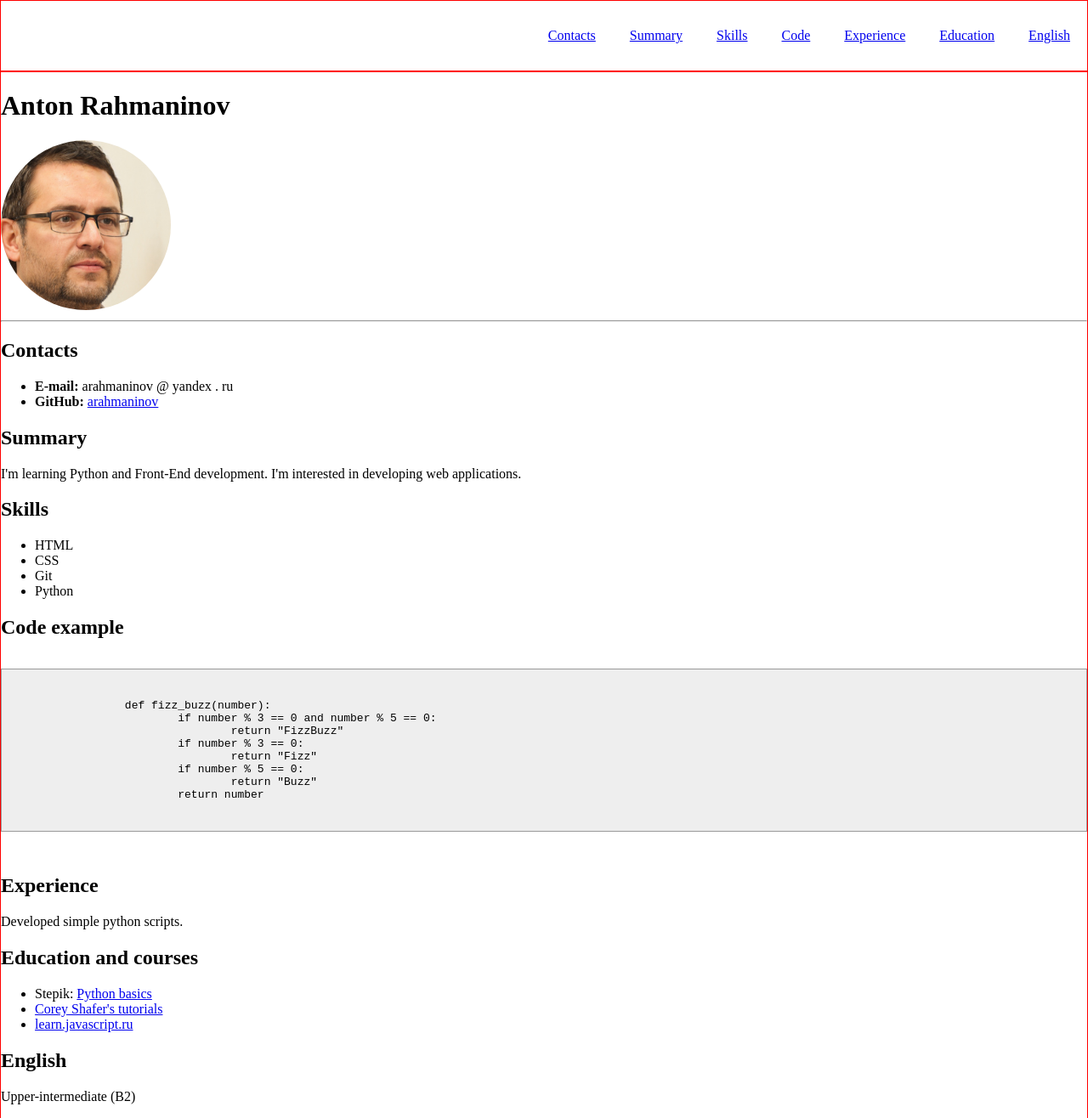
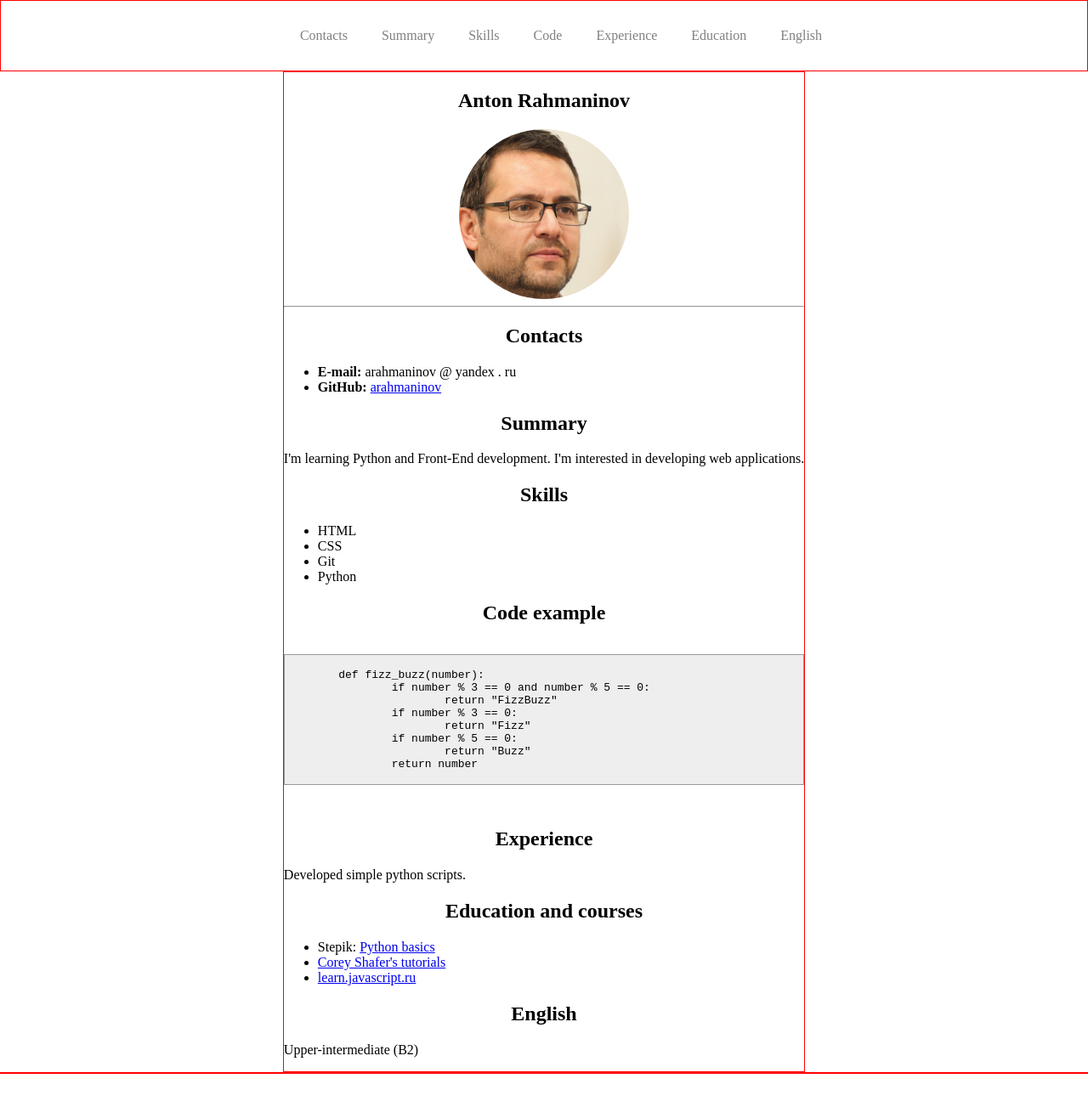
Before and after one commit to arahmaninov/rsschool-cv, a plain HTML site: page index.html in a window 1280 px wide. Shown: the whole page at 85% size. After the commit the page ends 1264 px from the top, so only its background shows below. Drawn offline with Linux system fonts and the light colour scheme.

Commit message:
feat: add css styles

```diff
--- a/index.html
+++ b/index.html
@@ -24,30 +24,35 @@
 			</nav>
 		</div>
 	</header>
-	<main class="main">
+	<main class="main main-container">
 		<div class="container">
-			<h1>Anton Rahmaninov</h1>
+			<section class="section" id="profile">
+				<h1 class="section-title">Anton Rahmaninov</h1>
 				<img src="assets/img/photo.jpg" alt="my photo">
 				<hr>
-
-			<h2 id="contacts">Contacts</h2>
+			</section>
+			<section class="section" id="contacts">
+				<h2 class="section-title">Contacts</h2>
 				<ul>
 					<li><strong>E-mail:</strong> arahmaninov @ yandex . ru</li>
 					<li><strong>GitHub:</strong> <a href="https://github.com/arahmaninov">arahmaninov</a></li>
 				</ul>
-
-			<h2 id="summary">Summary</h2>
+			</section>
+			<section class="section" id="summary">
+				<h2 class="section-title">Summary</h2>
 				<p>I'm learning Python and Front-End development. I'm interested in developing web applications.</p>
-
-			<h2 id="skills">Skills</h2>
+			</section>
+			<section class="section" id="skills">
+				<h2 class="section-title">Skills</h2>
 				<ul>
 					<li>HTML</li>
 					<li>CSS</li>
 					<li>Git</li>
 					<li>Python</li>
 				</ul>
-
-			<h2 id="code">Code example</h2>
+			</section>
+			<section class="section" id="code">
+				<h2 class="section-title">Code example</h2>
 				<pre>
 					<code>
 	def fizz_buzz(number):
@@ -60,21 +65,24 @@
 		return number
 					</code>
 				</pre>
-
-			<h2 id="experience">Experience</h2>
+			</section>
+			<section class="section" id="experience">
+				<h2 class="section-title">Experience</h2>
 				<p>Developed simple python scripts.</p>
-
-			<h2 id="education">Education and courses</h2>
+			</section>
+			<section class="section" id="education">
+				<h2 class="section-title">Education and courses</h2>
 				<ul>
 					<li>Stepik: <a href="https://stepik.org/cert/933350">Python basics</a></li>
 					<li><a href="https://www.youtube.com/c/Coreyms">Corey Shafer's tutorials</a></li>
 					<li><a href="https://learn.javascript.ru/">learn.javascript.ru</a></li>
 				</ul>
-
-			<h2 id="english">English</h2>
+			</section>
+			<section class="section" id="english">
+				<h2 class="section-title">English</h2>
 				<p>Upper-intermediate (B2)</p>
+			</section>
 		</div>
-
 	</main>
 	<footer class="footer">
 		<div class="container">
--- a/style.css
+++ b/style.css
@@ -16,13 +16,16 @@ body{
 img{
   width: 200px;
   border-radius: 50%;
+  display: block;
+  margin: 0px auto;
 }
 
 pre code {
   background-color: #eee;
   border: 1px solid #999;
   display: block;
-  padding: 20px;
+  padding: 1px;
+
 }
 
 .header{
@@ -30,6 +33,7 @@ pre code {
 }
 .main{
   border: 1px solid red;
+  margin: 0px auto;
 }
 .footer{
   border: 1px solid red;
@@ -40,11 +44,26 @@ pre code {
 }
 .nav-list{
   display: flex;
-  justify-content: flex-end;
+  justify-content: center;
   align-items: center;
   list-style: none;
 }
 .nav-link{
   padding: 0 20px;
   line-height: 50px;
+  transition: .3s;
+  text-decoration: none;
 }
+.nav-link:link{
+  color: gray;
+}
+.nav-link:visited{
+  color: gray;
+}
+.nav-link:hover{
+  color: darkgray;
+  text-decoration: underline;
+}
+.section-title{
+  text-align: center;
+}
```
Lines whose indentation alone changed are shown as unchanged.
